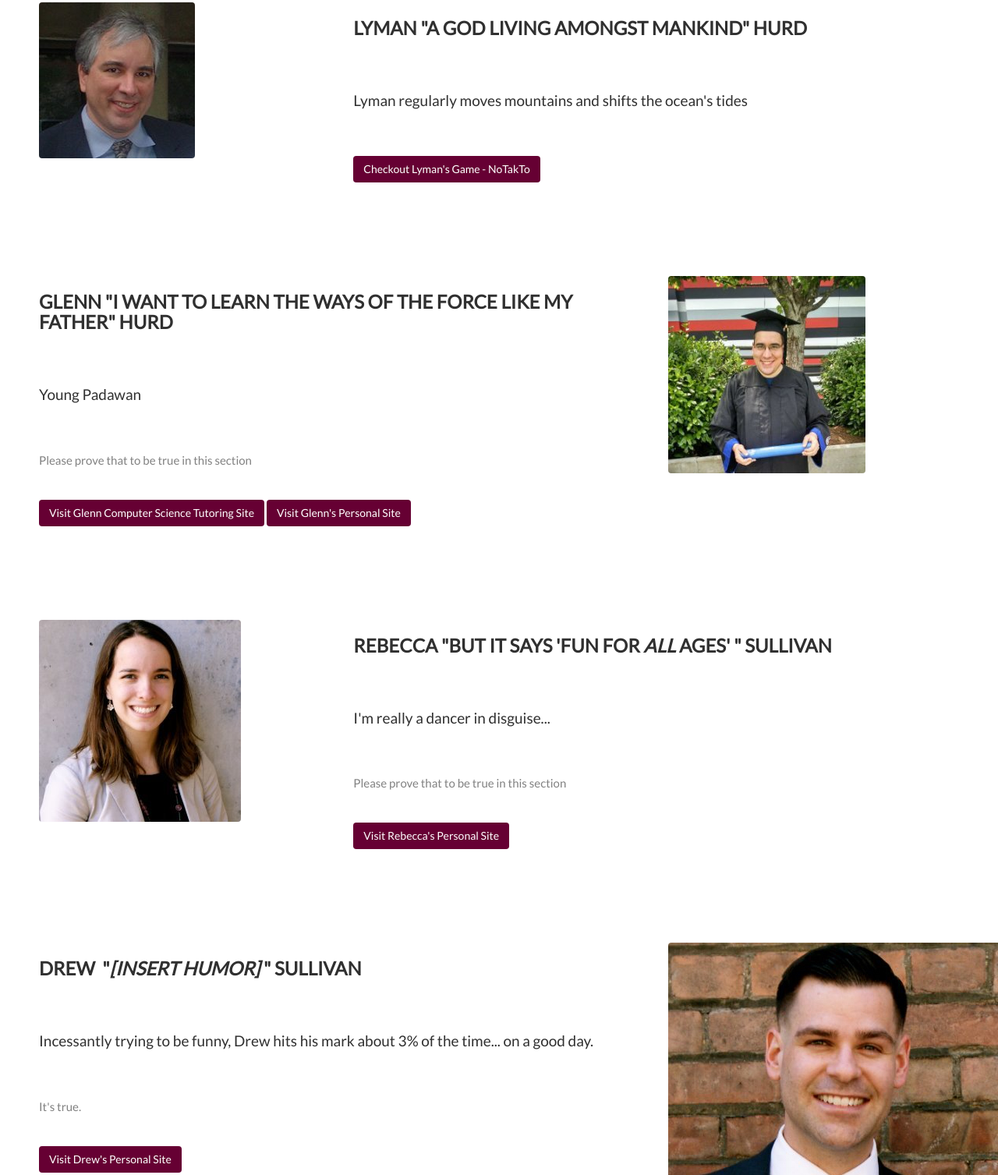
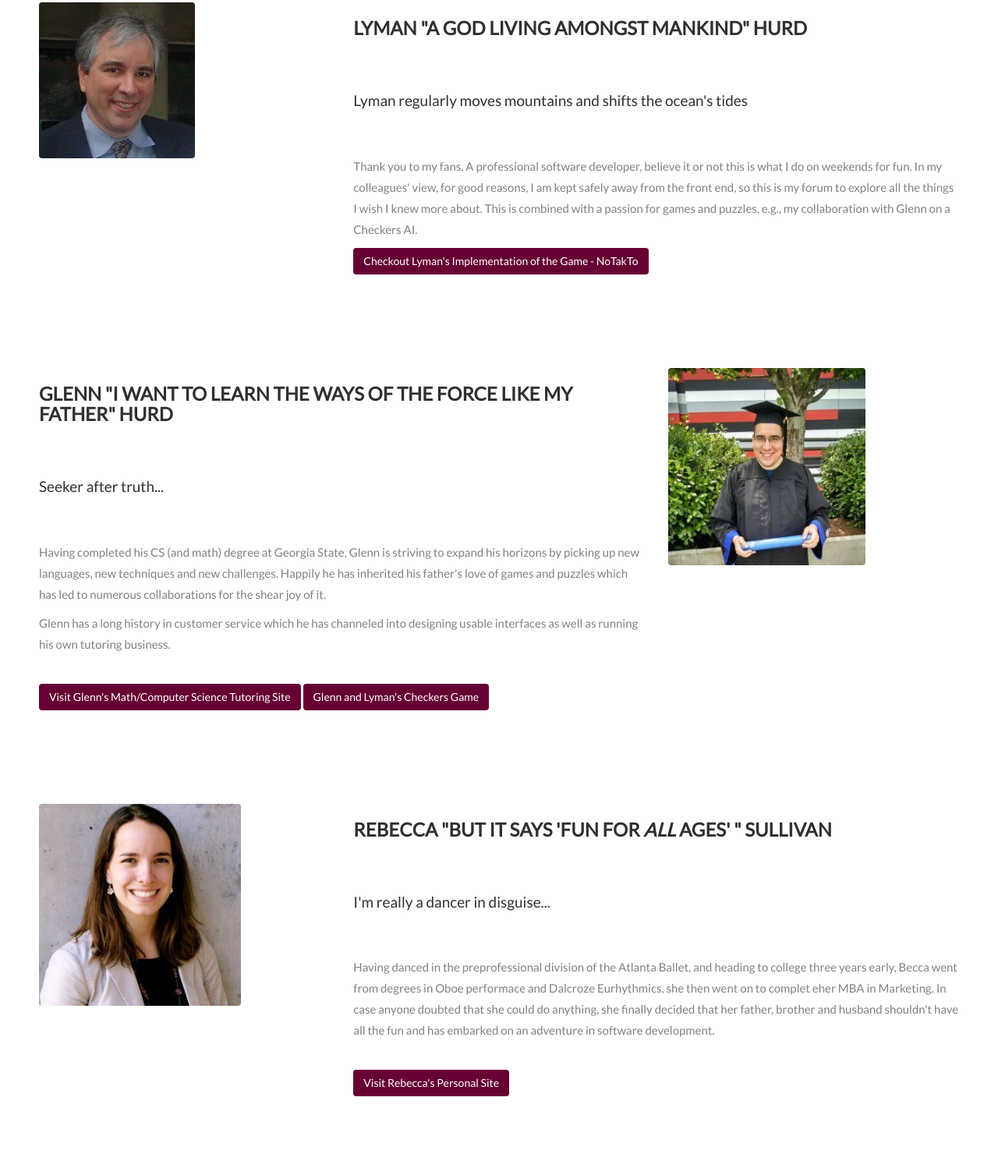
Before and after one commit to lymanhurd/notakto, a plain HTML site: page static/index.html in a window 1280 px wide. Shown: the part 439-1946 px from the top of the page at 78% size. Drawn offline with nearby package versions, Linux system fonts and the light colour scheme.

Commit message:
Updated front page.

```diff
--- a/static/index.html
+++ b/static/index.html
@@ -36,7 +36,13 @@
                 <div class="col-sm-8">
                     <h2>Lyman "A God Living Amongst Mankind" Hurd</h2><br>
                     <h4>Lyman regularly moves mountains and shifts the ocean's tides</h4><br>
-                    <a href="notakto/index.html"><button type="button" class="btn bg-purple-pink">Checkout Lyman's Game - NoTakTo</button></a><br>
+                    <p>Thank you to my fans.  A professional software developer,
+                    believe it or not this is what I do on weekends for fun.  In
+                    my colleagues' view, for good reasons, I am kept safely away
+                    from the front end, so this is my forum to explore all the
+                    things I wish I knew more about.  This is combined with a
+                    passion for games and puzzles, e.g., my collaboration with Glenn on a Checkers AI.</p>
+                    <a href="notakto/index.html"><button type="button" class="btn bg-purple-pink">Checkout Lyman's Implementation of the Game - NoTakTo</button></a><br>
                 </div>
             </div>
         </div>
@@ -45,10 +51,15 @@
             <div class="row">
                 <div class="col-sm-8">
                     <h2>Glenn "I want to learn the ways of the force like my father" Hurd</h2><br>
-                    <h4>Young Padawan</h4><br>
-                    <p>Please prove that to be true in this section</p><br>
-                    <a href="http://www.gqhtutoring.com/home.html"><button type="button" class="btn bg-purple-pink">Visit Glenn Computer Science Tutoring Site</button></a>
-                    <a href="http://glennqhurd.pythonanywhere.com"><button type="button" class="btn bg-purple-pink">Visit Glenn's Personal Site</button></a>
+                    <h4>Seeker after truth...</h4><br>
+                    <p>Having completed his CS (and math) degree at Georgia State, Glenn is
+                    striving to expand his horizons by picking up new languages,
+                    new techniques and new challenges.  Happily he has inherited
+                    his father's love of games and puzzles which has led to
+                    numerous collaborations for the shear joy of it.</p><p>Glenn
+                    has a long history in customer service which he has channeled into designing usable interfaces as well as running his own tutoring business.</p><br>
+                    <a href="http://www.gqhtutoring.com/home.html"><button type="button" class="btn bg-purple-pink">Visit Glenn's Math/Computer Science Tutoring Site</button></a>
+                    <a href="http://glennqhurd.pythonanywhere.com"><button type="button" class="btn bg-purple-pink">Glenn and Lyman's Checkers Game</button></a>
                 </div>
                 <div class="col-sm-4">
                     <img src="images/glenn.jpg"/>
@@ -64,7 +75,10 @@
                 <div class="col-sm-8">
                     <h2>Rebecca "But it says 'Fun for <i>all</i> ages' " Sullivan</h2><br>
                     <h4>I'm really a dancer in disguise...</h4><br>
-                    <p>Please prove that to be true in this section</p><br>
+                    <p>Having danced in the preprofessional division of the Atlanta Ballet, and heading to college three years early,
+                    Becca went from degrees in Oboe performace and Dalcroze Eurhythmics, she then went on to complet eher MBA in Marketing.  In case anyone
+                    doubted that she could do anything, she finally decided that her father, brother and husband shouldn't have all the fun
+                    and has embarked on an adventure in software development.</p><br>
                     <a href="http://rebecca-sullivan.com"><button type="button" class="btn bg-purple-pink">Visit Rebecca's Personal Site</button></a><br>
                 </div>
             </div>
@@ -74,8 +88,10 @@
             <div class="row">
                 <div class="col-sm-8">
                     <h2>Drew &nbsp;"<i>[insert humor]</i>&nbsp;" Sullivan</h2><br>
-                    <h4>Incessantly trying to be funny, Drew hits his mark about 3% of the time... on a good day.</h4><br>
-                    <p>It's true.</p><br>
+                    <h4>Incessantly trying to be funny, Drew hits his mark about 3% of the time... on a good day.</h4><br/>
+                    <p>After finishing his PhD, Drew looked up an eagerly
+                    inquired "What's next?"  After finding out that they stopped making degrees, he is trying to climb a new mountain and is showing that the
+                    conventional wisdom that musicians can do anything is more than urban legend.</p><br/>
                     <a href="http://drew-sullivan-dma.com"><button type="button" class="btn bg-purple-pink">Visit Drew's Personal Site</button></a><br>
                 </div>
                 <div class="col-sm-4">
```
Also changed, not shown: 1 other file.
